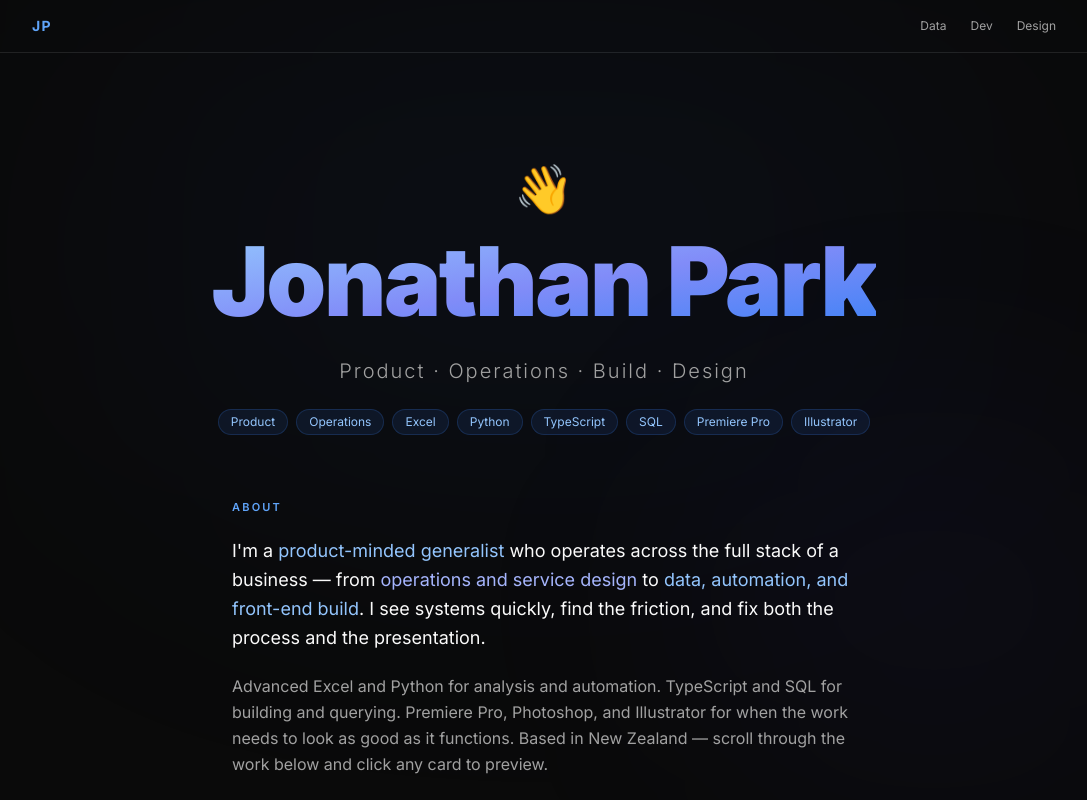
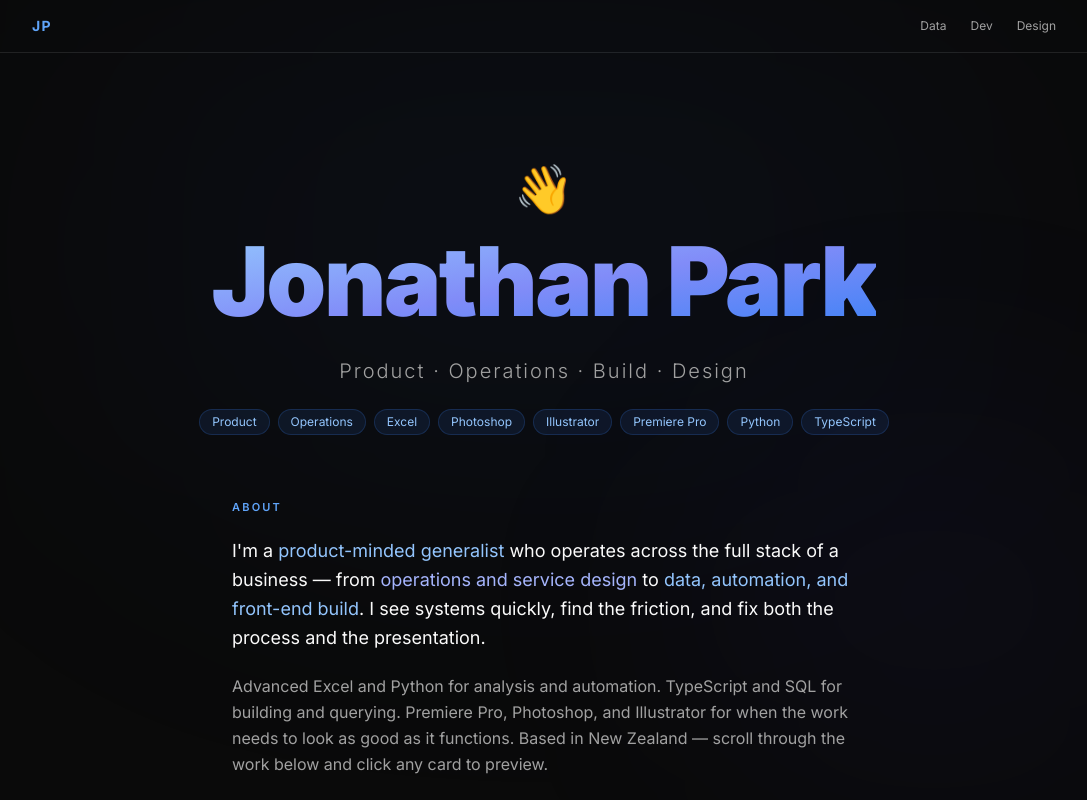
Before and after one commit to LeConsulat2/jp-page, a Next.js app: page / in a window 1280 px wide. Shown: the top 800 px of the page, without its empty margins (96-1183 px from the left). Built offline with nearby package versions, Linux system fonts and the light colour scheme.

Commit message:
order change for badges

```diff
--- a/app/(home)/page.tsx
+++ b/app/(home)/page.tsx
@@ -21,7 +21,7 @@ interface PortfolioLink {
   description: string;
 }
 
-const SKILLS = ['Product', 'Operations', 'Excel', 'Python', 'TypeScript', 'SQL', 'Premiere Pro', 'Illustrator'] as const;
+const SKILLS = ['Product', 'Operations', 'Excel', 'Photoshop', 'Illustrator', 'Premiere Pro', 'Python', 'TypeScript'] as const;
 
 export default function Home() {
   const [portfolioLinks, setPortfolioLinks] = useState<PortfolioLink[]>([]);
```
